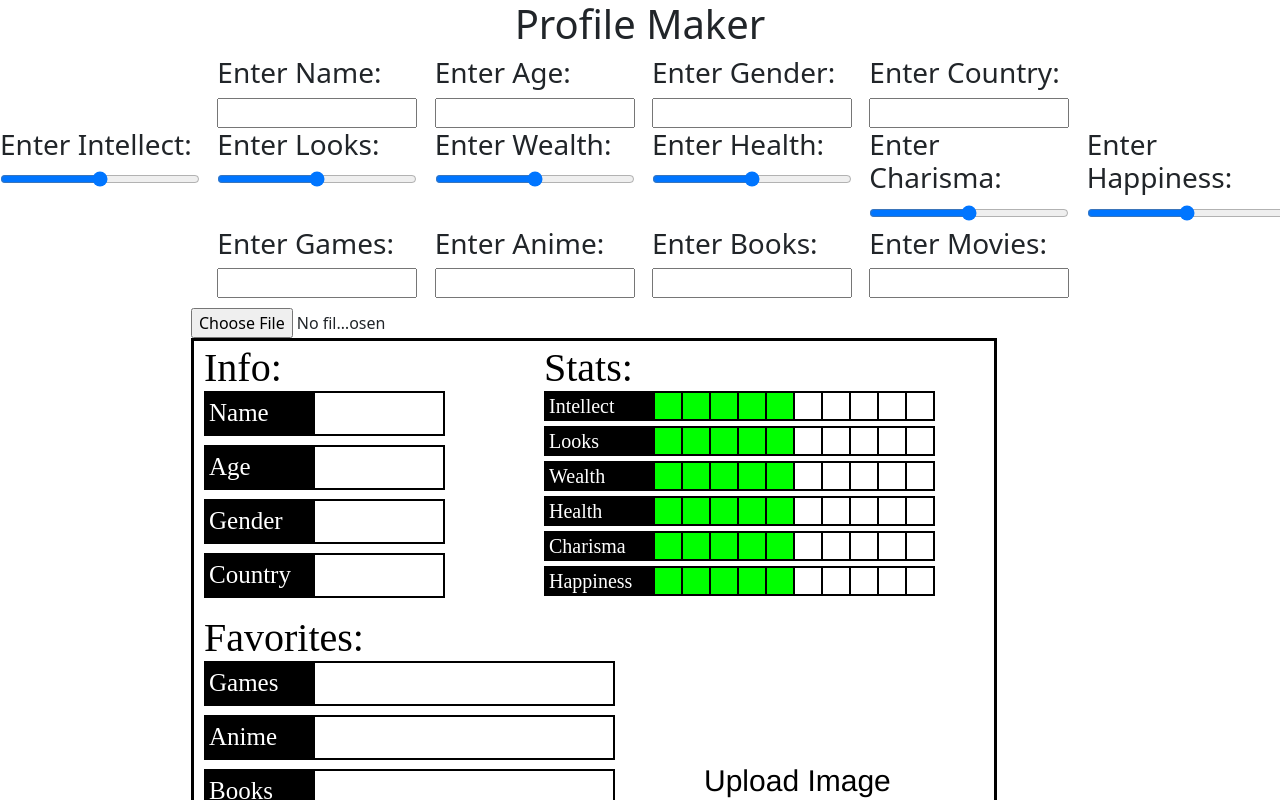
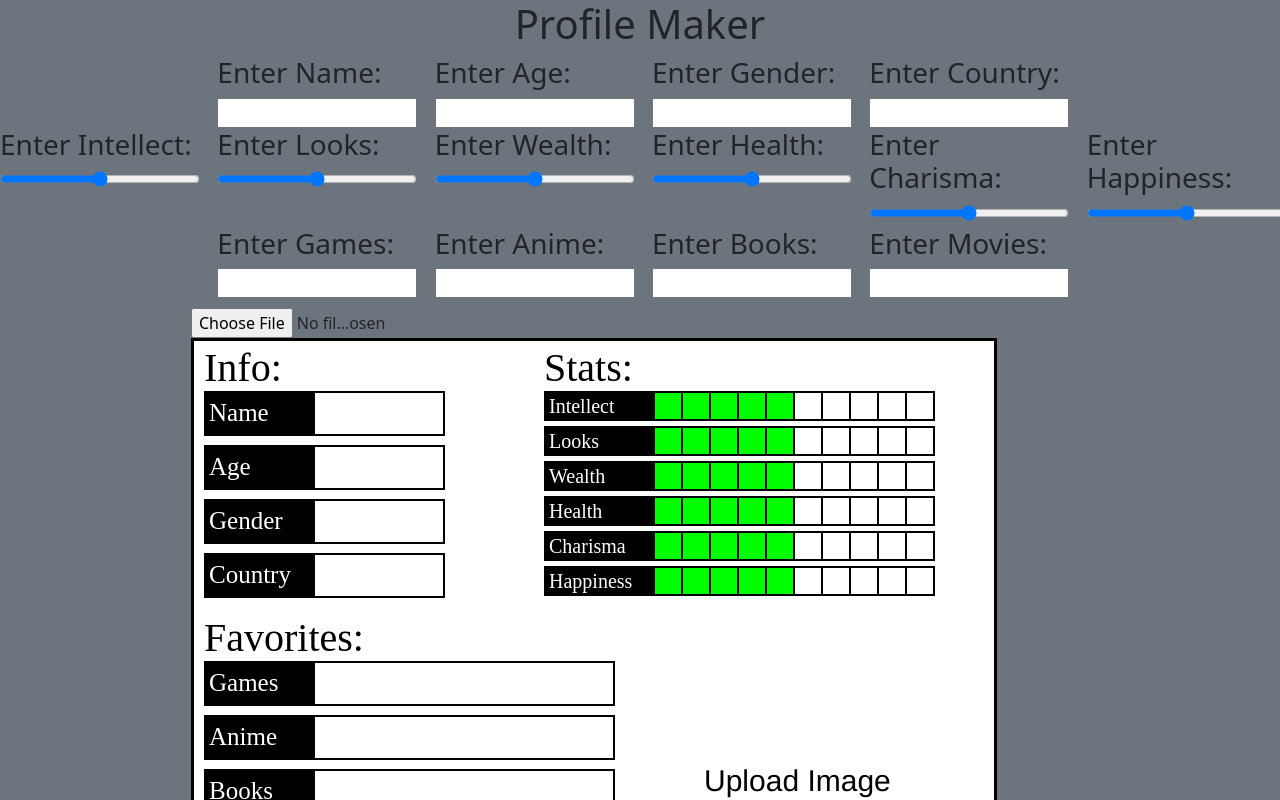
Before and after one commit to JacobMalach/profile-maker, a React (Create React App) app: page / in a window 1280 px wide. Shown: the top 800 px of the page. Built offline with nearby package versions, Linux system fonts and the light colour scheme.

Commit message:
Background Color and Tab Name

```diff
--- a/public/index.html
+++ b/public/index.html
@@ -24,7 +24,7 @@
       work correctly both with client-side routing and a non-root public URL.
       Learn how to configure a non-root public URL by running `npm run build`.
     -->
-    <title>React App</title>
+    <title>Profile Maker</title>
   </head>
   <body>
     <noscript>You need to enable JavaScript to run this app.</noscript>
--- a/src/App.js
+++ b/src/App.js
@@ -3,7 +3,7 @@ import { Parent } from './parent';
 
 function App() {
   return (
-    <div className="App">
+    <div>
       <Parent />
     </div>
   );
--- a/src/parent.js
+++ b/src/parent.js
@@ -21,7 +21,7 @@ export function Parent() {
 
   return (
 
-    <div>
+    <div class="bg-secondary">
       <h1>Profile Maker</h1>
       <div class="row justify-content-center">
         <div class="col-sm-2">
```
